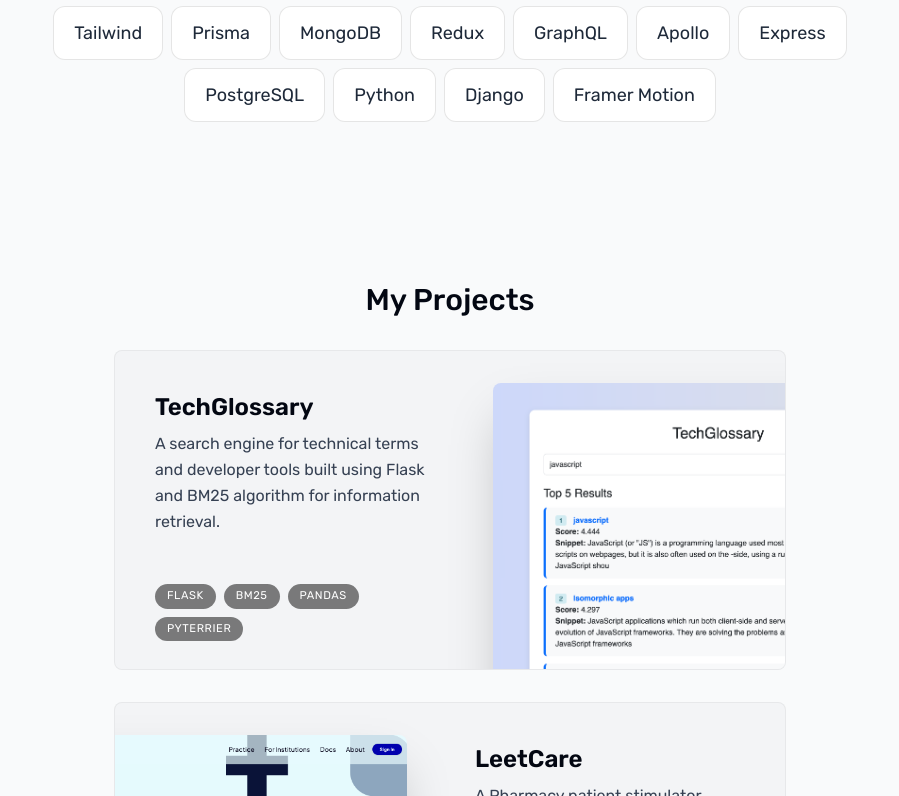
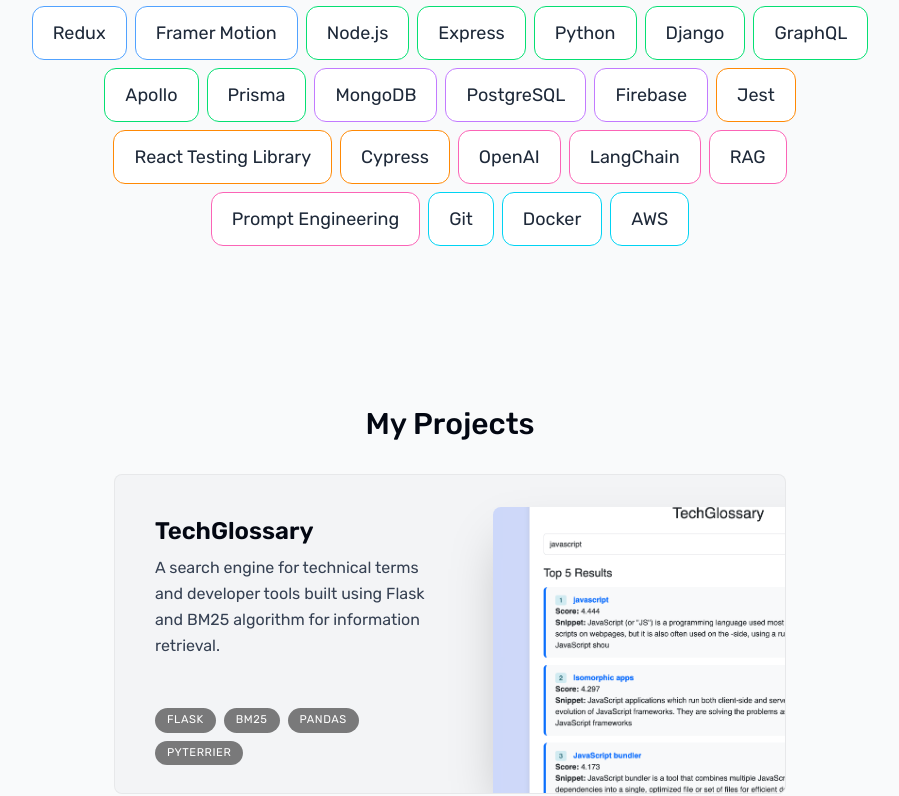
Before and after one commit to laurakhot/Personal-Portfolio, a Next.js app: page / in a window 1280 px wide. Shown: the part 1284-2080 px from the top of the page, without its empty margins (190-1089 px from the left). Built offline with nearby package versions, Linux system fonts and the light colour scheme.

Commit message:
Updated skills and experience cards

```diff
--- a/components/experience.tsx
+++ b/components/experience.tsx
@@ -29,9 +29,10 @@ export default function Experience() {
                         icon={val.icon}
                         iconStyle={{ background: "white", fontSize: "1.5rem" }}
                     >
-                        <h3 className="font-semibold capitalize">{val.title}</h3>
-                        <p className="font-normal !mt-0">{val.company}</p>
-                        <p className="!mt-1 !font-normal text-gray-700">{val.description}</p>
+                        <h3 className="text-xl font-bold text-gray-900 capitalize">{val.title}</h3>
+                        <p className="text-base font-semibold text-gray-700 !mt-1">{val.company}</p>
+                        <p className="text-sm text-gray-500 !mt-0.5 italic">{val.location}</p>
+                        <p className="!mt-3 !font-normal text-gray-600 leading-relaxed">{val.description}</p>
                     </VerticalTimelineElement>
                 </React.Fragment>
             ))}
--- a/components/projectCard.tsx
+++ b/components/projectCard.tsx
@@ -43,7 +43,7 @@ export default function ProjectCard({title, description, tags, imageUrl, project
                     src={imageUrl}
                     alt={description}
                     quality={95}
-                    className="absolute top-8 -right-40 w-[28.25rem] rounded-t-lg shadow-2xl group-even:right-[initial] group-even:-left-40 group-hover:-translate-x-3 group-hover:translate-y-3 group-hover:-rotate-2 transition group-hover:scale-105 group-even:group-hover:translate-x-3 group-even:group-hover:translate-y-3 group-even:group-hover:rotate-2 "
+                    className="absolute top-8 -right-40 w-[28.25rem] h-[calc(100%-2rem)] rounded-t-lg shadow-2xl object-cover group-even:right-[initial] group-even:-left-40 group-hover:-translate-x-3 group-hover:translate-y-3 group-hover:-rotate-2 transition group-hover:scale-105 group-even:group-hover:translate-x-3 group-even:group-hover:translate-y-3 group-even:group-hover:rotate-2 "
                 />
             </section>
         </a>
--- a/components/skills.tsx
+++ b/components/skills.tsx
@@ -11,29 +11,44 @@ const fadeInVariant = {
     // wrap object in parenthesis to not write return keyword
 }
 
+const categoryColors: { [key: string]: string } = {
+    "Frontend": "border-blue-400",
+    "Backend": "border-green-400",
+    "Databases": "border-purple-400",
+    "Testing": "border-orange-400",
+    "AI": "border-pink-400",
+    "Cloud": "border-cyan-400",
+};
+
 export default function Skills() {
     const { ref } = useSectionInView("Skills");
+
+    let skillIndex = 0;
+
     return (
         <section id="skills" ref={ref} className="mb-27 max-w-[53rem] scroll-mt-28 text-center sm:mb-40">
             <SectionHeading>My Skills</SectionHeading>
             <ul className="flex flex-wrap justify-center gap-2 text-lg text-gray-800">
-                {
-                    skillsData.map((skill, index) => (
+                {skillsData.map((category) =>
+                    category.skills.map((skill) => {
+                        const currentIndex = skillIndex++;
+                        return (
                             <motion.li
-                            key={index}
-                            className="bg-white border border-black/[0.1] rounded-xl px-5 py-3"
+                                key={`${category.category}-${skill}`}
+                                className={`bg-white ${categoryColors[category.category]} border rounded-xl px-5 py-3`}
                                 variants={fadeInVariant}
                                 initial="initial"
-                            whileInView="animate" // animation triggers when in view
+                                whileInView="animate"
                                 viewport={{
-                                once: true, // animate only once
+                                    once: true,
                                 }}
-                            custom={index} // pass index as custom prop for staggered delay
+                                custom={currentIndex}
                             >
                                 {skill}
                             </motion.li>
-                    ))
-                }
+                        );
+                    })
+                )}
             </ul>
         </section>
     )
--- a/lib/data.ts
+++ b/lib/data.ts
@@ -27,6 +27,10 @@ export const links = [
     name: "About",
     hash: "#about",
   },
+  {
+    name: "Skills",
+    hash: "#skills",
+  },
   // {
   //   name: "Education",
   //   hash: "#education",
@@ -34,11 +38,6 @@ export const links = [
   {
     name: "Projects",
     hash: "#projects",
-  },
-
-  {
-    name: "Skills",
-    hash: "#skills",
   },
   {
     name: "Experience",
@@ -141,23 +140,28 @@ export const projectsData = [
 ] as const;
 
 export const skillsData = [
-  "HTML",
-  "CSS",
-  "JavaScript",
-  "TypeScript",
-  "React",
-  "Next.js",
-  "Node.js",
-  "Git",
-  "Tailwind",
-  "Prisma",
-  "MongoDB",
-  "Redux",
-  "GraphQL",
-  "Apollo",
-  "Express",
-  "PostgreSQL",
-  "Python",
-  "Django",
-  "Framer Motion",
+  {
+    category: "Frontend",
+    skills: ["HTML", "CSS", "JavaScript", "TypeScript", "React", "Next.js", "Tailwind", "Redux", "Framer Motion"]
+  },
+  {
+    category: "Backend",
+    skills: ["Node.js", "Express", "Python", "Django", "GraphQL", "Apollo", "Prisma"]
+  },
+  {
+    category: "Databases",
+    skills: ["MongoDB", "PostgreSQL", "Firebase"]
+  },
+  {
+    category: "Testing",
+    skills: ["Jest", "React Testing Library", "Cypress"]
+  },
+  {
+    category: "AI",
+    skills: ["OpenAI", "LangChain", "RAG", "Prompt Engineering"]
+  },
+  {
+    category: "Cloud",
+    skills: ["Git", "Docker", "AWS"]
+  }
 ] as const;
```
Lines whose indentation alone changed are shown as unchanged.
